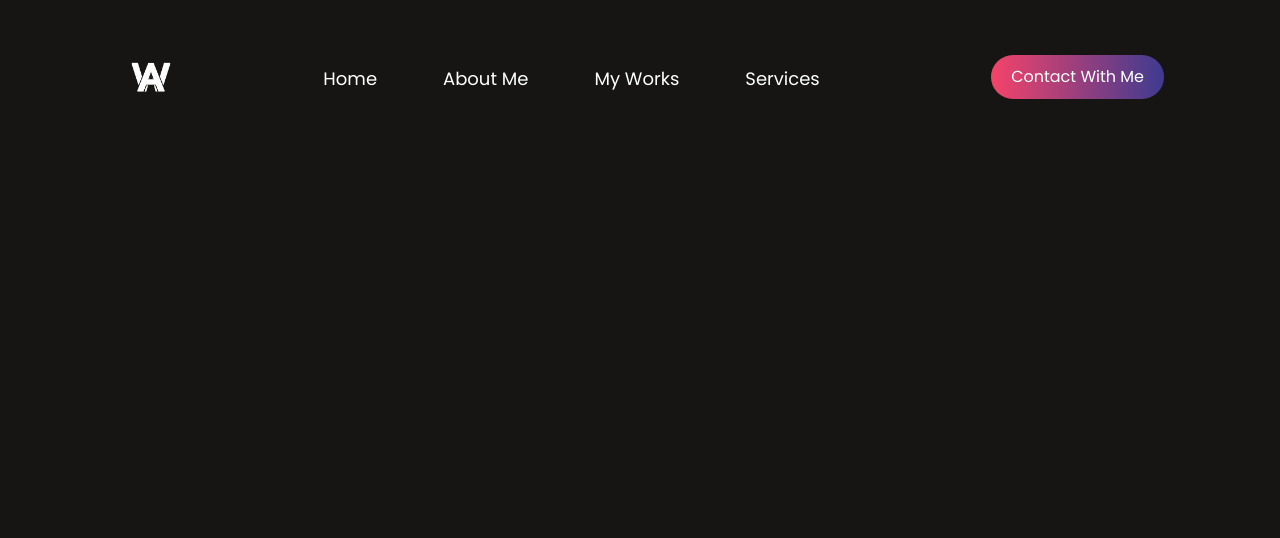
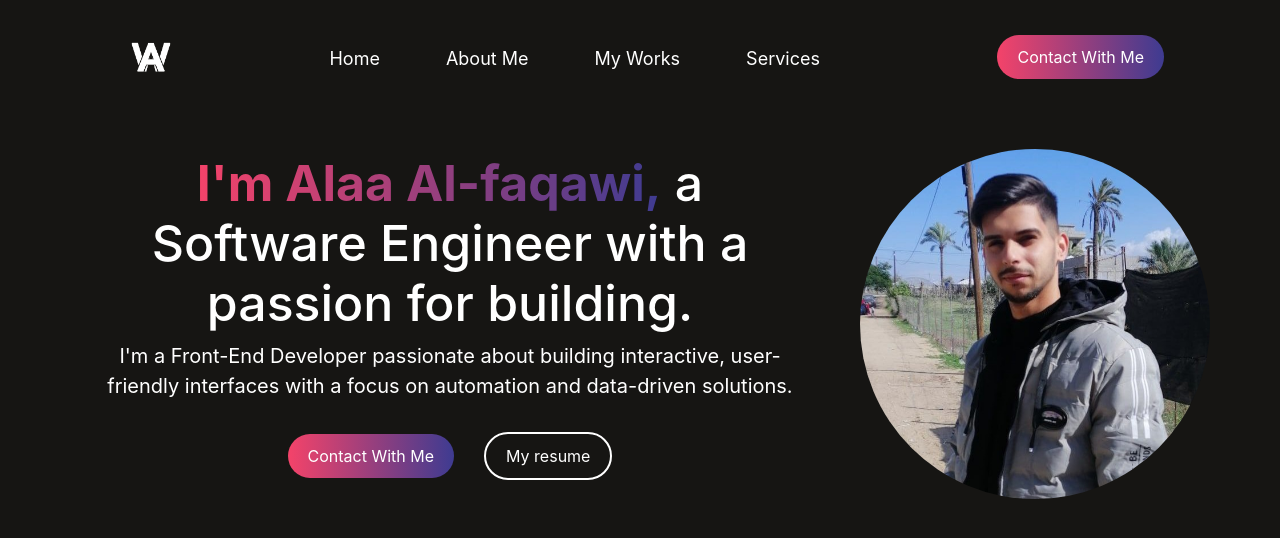
Before and after one commit to alaawael20/my-portfolio, a React (Create React App) app: page / in a window 1280 px wide. Shown: the top 538 px of the page. Built offline with nearby package versions, Linux system fonts and the light colour scheme.

Commit message:
Start & Finsh Landing Section

```diff
--- a/package.json
+++ b/package.json
@@ -11,6 +11,7 @@
     "react": "^19.0.0",
     "react-bootstrap": "^2.10.9",
     "react-dom": "^19.0.0",
+    "react-router-dom": "^7.3.0",
     "react-scripts": "5.0.1",
     "web-vitals": "^2.1.4"
   },
--- a/public/index.html
+++ b/public/index.html
@@ -12,8 +12,7 @@
   <!-- Link For Google Fonts -->
   <link rel="preconnect" href="https://fonts.googleapis.com">
   <link rel="preconnect" href="https://fonts.gstatic.com" crossorigin>
-  <link
-    href="https://fonts.googleapis.com/css2?family=Poppins:ital,wght@0,100;0,200;0,300;0,400;0,500;0,600;0,700;0,800;0,900;1,100;1,200;1,300;1,400;1,500;1,600;1,700;1,800;1,900&display=swap"
+  <link href="https://fonts.googleapis.com/css2?family=Montserrat:ital,wght@0,100..900;1,100..900&display=swap"
     rel="stylesheet">
   <!-- Link For Resct Bootstarp -->
   <link rel="stylesheet" href="https://cdn.jsdelivr.net/npm/bootstrap@4.6.0/dist/css/bootstrap.min.css"
--- /dev/null
+++ b/src/components/button/Button.css
@@ -0,0 +1,32 @@
+.btn-contact {
+    background: linear-gradient(90deg, hsla(347, 89%, 61%, 1) 0%, hsla(242, 42%, 40%, 1) 100%);
+    color: white;
+    font-size: 16px;
+    padding: 10px 20px;
+    margin: 15px;
+    border: none;
+    border-radius: 25px;
+    transition: all 0.3s ease-in-out;
+  }
+
+  .btn-contact:hover {
+    box-shadow: 0 0 10px #bf34be;
+  }
+
+  .outline {
+    background: none;
+    border: 2px solid #fff;
+  }
+
+  .outline:hover {
+    border: 2px solid #bf34be;
+    background: linear-gradient(90deg, hsla(347, 89%, 61%, 1) 0%, hsla(242, 42%, 40%, 1) 100%);
+  }
+
+  @media (max-width: 991px) {
+    .btn-contact {
+      display: flex;
+      justify-content: center;
+      align-items: center;
+    }
+  }
--- /dev/null
+++ b/src/components/button/Button.jsx
@@ -0,0 +1,12 @@
+import React from "react";
+import "./Button.css";
+
+const ButtonContact = ({ btn_title, variant, OnClick }) => {
+  return (
+    <button onClick={OnClick} className={`btn-contact ${variant}`}>
+      {btn_title}
+    </button>
+  );
+};
+
+export default ButtonContact;
--- a/src/components/navBar/NavBar.css
+++ b/src/components/navBar/NavBar.css
@@ -20,21 +20,6 @@
 
   .navbar-nav .nav-link:hover::after {
     width: 100%;
-  }
-
-  .btn-contact {
-    background: linear-gradient(90deg, hsla(347, 89%, 61%, 1) 0%, hsla(242, 42%, 40%, 1) 100%);
-    color: white;
-    font-size: 16px;
-    padding: 10px 20px;
-    margin: 15px;
-    border: none;
-    border-radius: 25px;
-    transition: all 0.3s ease-in-out;
-  }
-
-  .btn-contact:hover {
-    box-shadow: 0 0 10px #bf34be;
   }
 
   .navbar-toggler{
--- a/src/components/navBar/NavBar.jsx
+++ b/src/components/navBar/NavBar.jsx
@@ -2,6 +2,7 @@ import React from "react";
 import { Nav, Navbar } from "react-bootstrap";
 import "./NavBar.css";
 import CustomContainer from "../container/Container";
+import ButtonContact from "../button/Button";
 
 const NavBar = () => {
   return (
@@ -9,10 +10,9 @@ const NavBar = () => {
       <Navbar
         expand="lg"
         className="bg-transparent"
-        style={{ marginBlock: "20px" }}
+        style={{ marginBottom: "20px" }}
       >
         <Navbar.Brand href="#" className="logo">
-          {/* Alaa Al-Faqawi */}
           <img src="/assets/logo.png" alt="Logo" style={{ width: "100px" }} />
         </Navbar.Brand>
         <Navbar.Toggle aria-controls="navbarScroll" />
@@ -31,7 +31,7 @@ const NavBar = () => {
               Services
             </Nav.Link>
           </Nav>
-          <button className="btn-contact">Contact With Me</button>
+          <ButtonContact btn_title="Contact With Me" />
         </Navbar.Collapse>
       </Navbar>
     </CustomContainer>
--- a/src/index.css
+++ b/src/index.css
@@ -5,6 +5,6 @@
 }
 
 body {
-  font-family: "Poppins", sans-serif !important;
+  font-family: "Montserrat", sans-serif;
   background-color: #161513 !important;
 }
--- a/src/pages/home/HomePage.jsx
+++ b/src/pages/home/HomePage.jsx
@@ -1,12 +1,14 @@
-import React from 'react'
-import NavBar from '../../components/navBar/NavBar'
+import React from "react";
+import NavBar from "../../components/navBar/NavBar";
+import LandingSection from "./sections/landingSection/LandingSection";
 
 const HomePage = () => {
   return (
     <div>
       <NavBar />
+      <LandingSection />
     </div>
-  )
-}
+  );
+};
 
-export default HomePage
+export default HomePage;
--- /dev/null
+++ b/src/pages/home/sections/landingSection/LandingSection.css
@@ -0,0 +1,61 @@
+.landing {
+    display: flex;
+    flex-direction: row;
+    justify-content: center;
+    align-items: center;
+}
+
+.my-name {
+    width: 100%;
+    font-size: 50px;
+    color: #fff;
+    text-align: center;
+}
+
+.my-name span {
+    font-weight: bold;
+    background: linear-gradient(90deg, hsla(347, 89%, 61%, 1) 0%, hsla(242, 42%, 40%, 1) 100%);
+    -webkit-background-clip: text;
+    -webkit-text-fill-color: transparent;
+}
+
+.my-description {
+    width: 100%;
+    font-size: 20px;
+    color: #fff;
+    text-align: center;
+}
+
+.my-button {
+    display: flex;
+    flex-direction: row;
+    justify-content: center;
+    align-items: center;
+}
+
+.my-picture {
+    width: 100%;
+    border-radius: 50%;
+    object-fit: cover;
+    margin: 15px;
+}
+
+@media (max-width: 991px) {
+    .landing {
+        flex-direction: column-reverse;
+    }
+    .my-name {
+        font-size: 30px;
+    }
+    .my-description {
+        font-size: 15px;
+    }
+}
+
+@media (max-width:575px) {
+    .my-picture {
+        width: 80%;
+        display: block;
+        margin: 0 auto;
+    }
+}
--- /dev/null
+++ b/src/pages/home/sections/landingSection/LandingSection.jsx
@@ -0,0 +1,38 @@
+import React from "react";
+import "./LandingSection.css";
+import CustomContainer from "../../../../components/container/Container";
+import { Col, Row } from "react-bootstrap";
+import ButtonContact from "../../../../components/button/Button";
+
+const LandingSection = () => {
+  return (
+    <CustomContainer>
+      <Row className="landing">
+        <Col sm={8}>
+          <h2 className="my-name">
+            <span>I'm Alaa Al-faqawi,</span> a Software Engineer with a passion
+            for building.
+          </h2>
+          <p className="my-description">
+            I'm a Front-End Developer passionate about building interactive,
+            user-friendly interfaces with a focus on automation and data-driven
+            solutions.
+          </p>
+          <div className="my-button">
+            <ButtonContact btn_title="Contact With Me" />
+            <ButtonContact btn_title="My resume" variant="outline" />
+          </div>
+        </Col>
+        <Col sm={4}>
+          <img
+            src="/assets/myPicture.jpg"
+            alt="My-Picture"
+            className="my-picture"
+          />
+        </Col>
+      </Row>
+    </CustomContainer>
+  );
+};
+
+export default LandingSection;
```
Also changed, not shown: src/pages/home/sections/aboutSection/AboutSection.jsx (added, +8 -0 lines), public/assets/myPicture.jpg (added), src/pages/home/sections/aboutSection/AboutSection.css (added), 1 other file (tests, documents, lock files or other folders).
